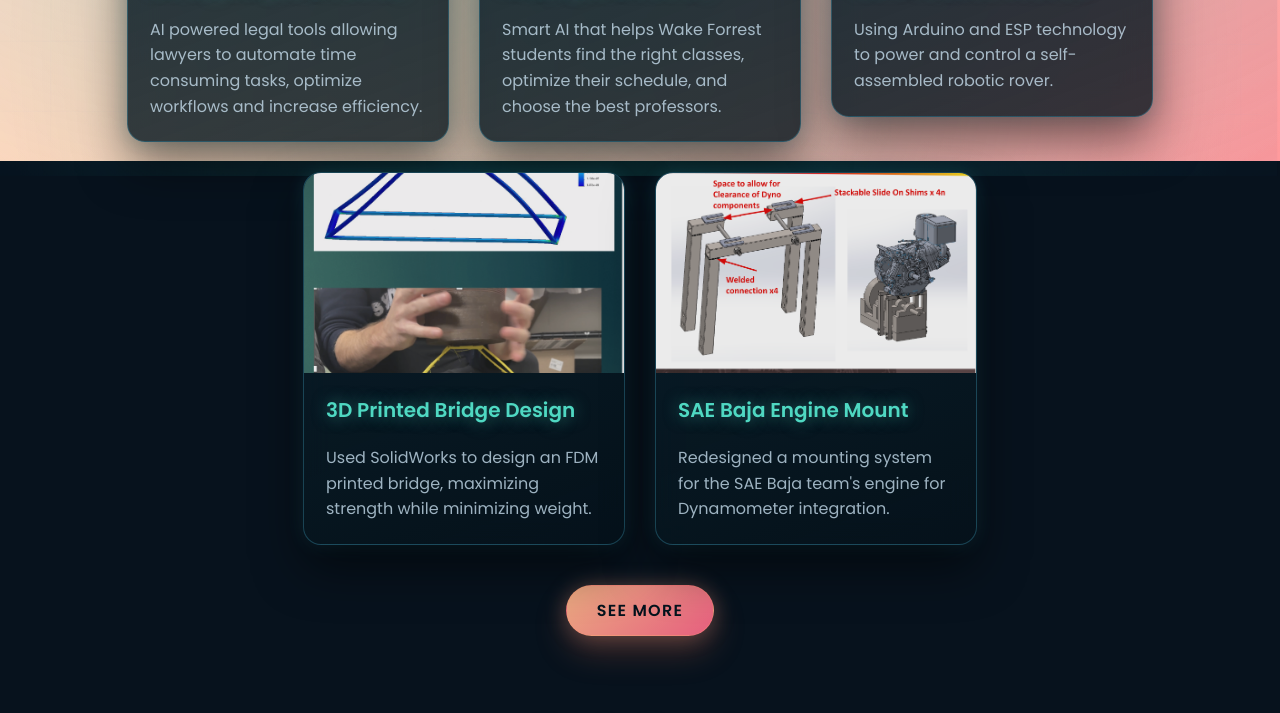
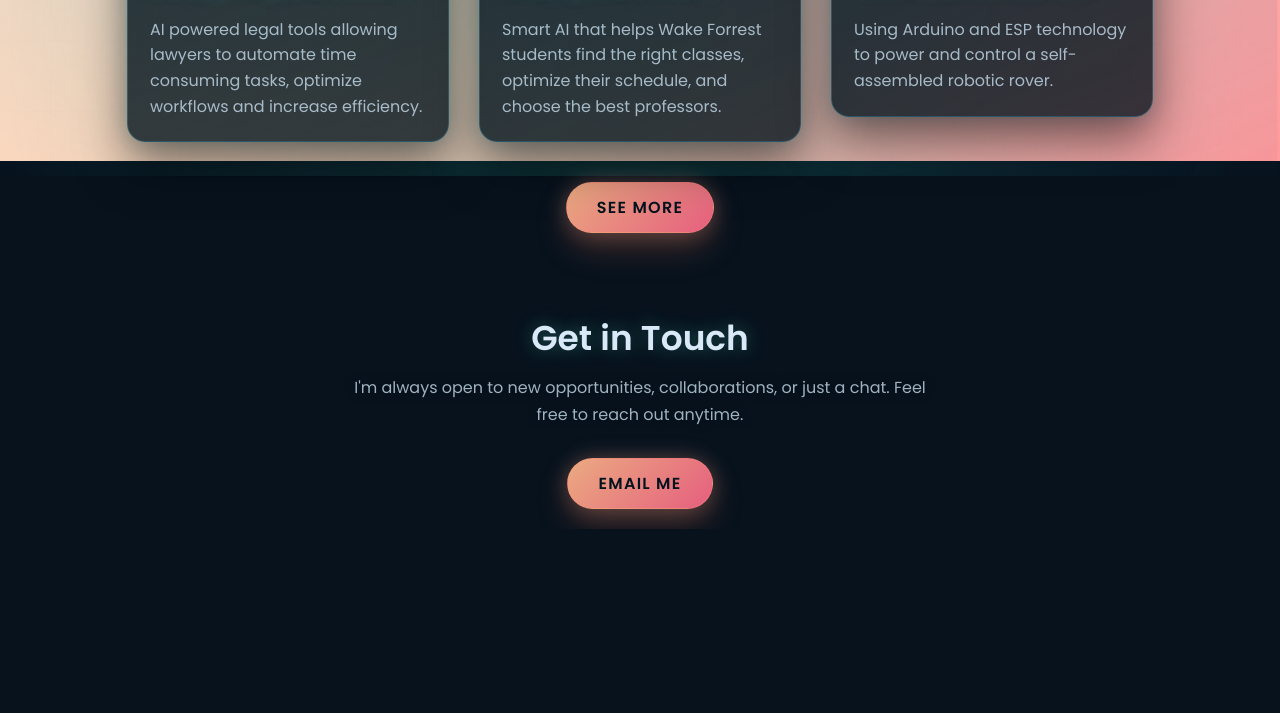
Before and after one commit to sandjman56/PersonalFront, a plain HTML site: page index.html in a window 1280 px wide. Shown: the part 639-1352 px from the top of the page. After the commit the page ends 1168 px from the top, so only its background shows below. Drawn offline with Linux system fonts and the light colour scheme.

Commit message:
Update index.html

```diff
--- a/index.html
+++ b/index.html
@@ -733,25 +733,7 @@ Mechanical Engineer exploring AI architecture and innovative engineering solutio
         </div>
       </a>
 
-      <a href="https://docs.google.com/presentation/d/1Mt-EjFP4h__qMip8zeefVUiqCiNRmTHxTSyBLDUVGrw/edit?usp=sharing" class="project-link" target="_blank">
-        <div class="project-card">
-          <div class="project-image" style="background-image: url('bridgedesign.png');"></div>
-          <div class="project-content">
-            <h3>3D Printed Bridge Design</h3>
-            <p>Used SolidWorks to design an FDM printed bridge, maximizing strength while minimizing weight.</p>
-          </div>
-        </div>
-      </a>
 
-      <a href="https://docs.google.com/presentation/d/1UhLIZf-Rn9QGyPnYdnwKTT9a7cVo_3jIk3PwkPBlGhk/edit?usp=sharing" class="project-link" target="_blank">
-        <div class="project-card">
-          <div class="project-image" style="background-image: url('cvt.png');"></div>
-          <div class="project-content">
-            <h3>SAE Baja Engine Mount</h3>
-            <p>Redesigned a mounting system for the SAE Baja team's engine for Dynamometer integration.</p>
-          </div>
-        </div>
-      </a>
 
     </div>
 
```
